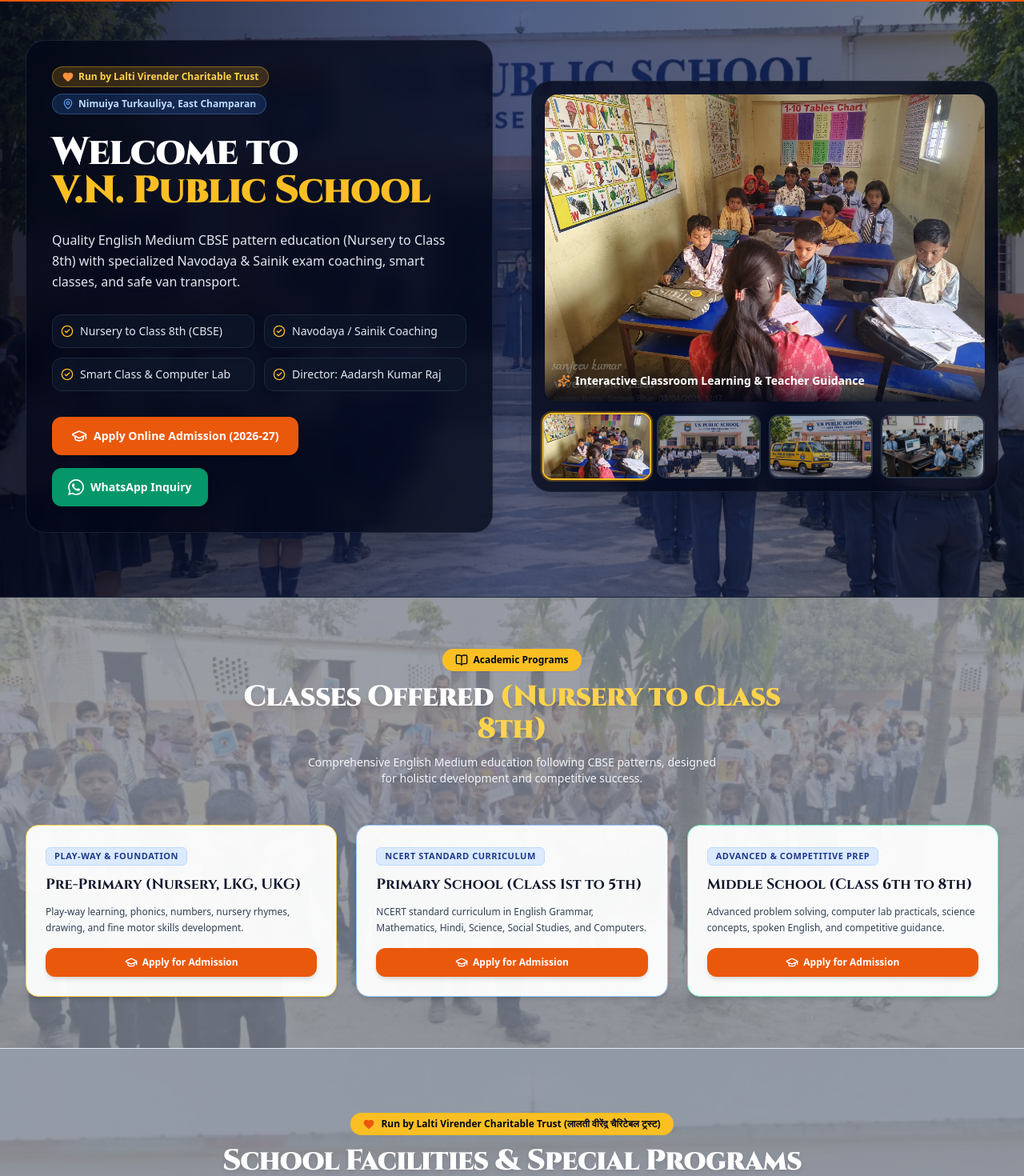
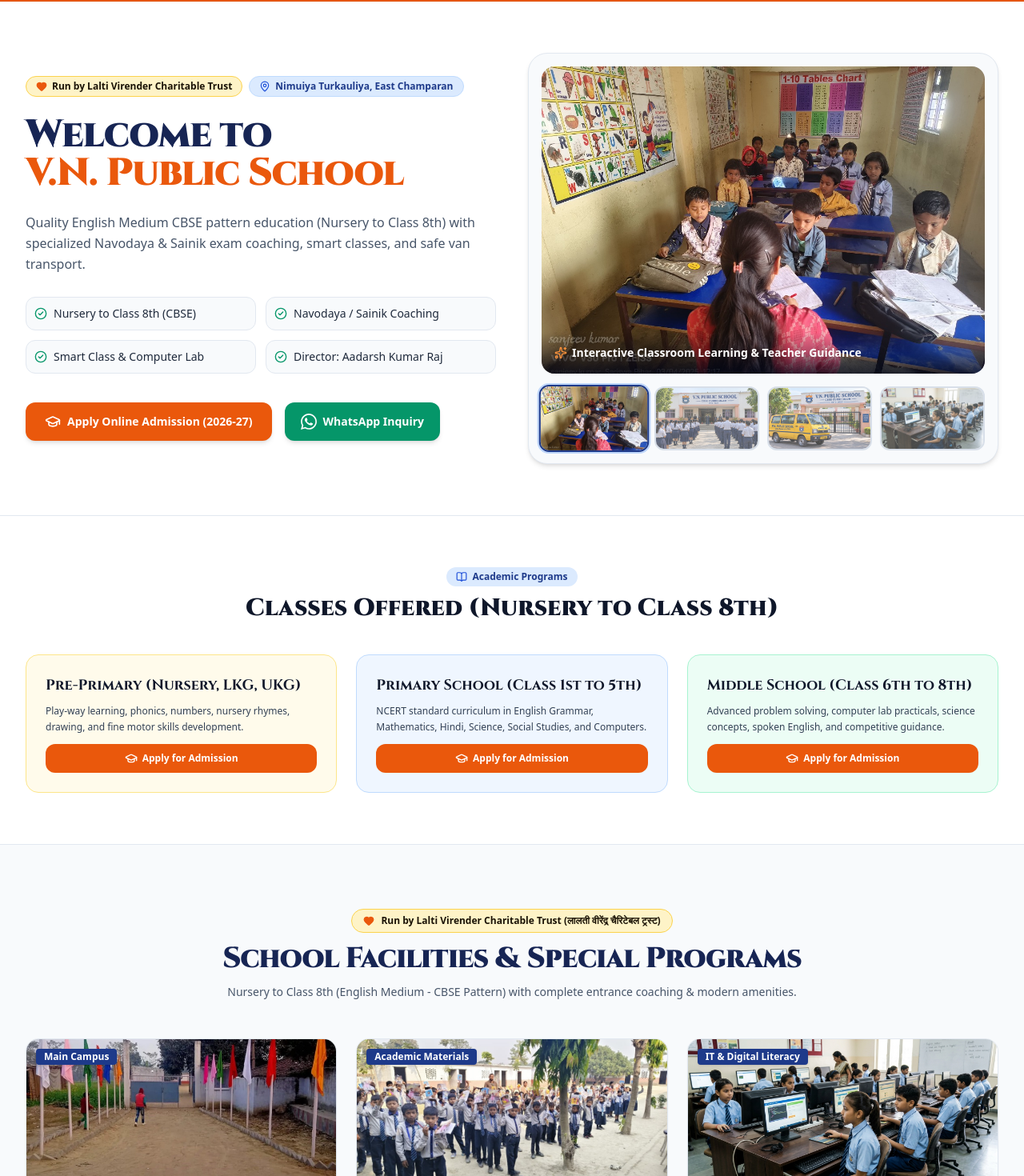
Before and after one commit to EngineerShubham25/V-N-Public-School, a React (Vite) app: page / in a window 1280 px wide. Shown: the part 122-1592 px from the top of the page at 80% size. Built offline with nearby package versions, Linux system fonts and the light colour scheme; the HTML template or start-up script is replaced by a standard one.

Commit message:
Remove all background images and dark blue background colors, restoring original clean website design

```diff
--- a/src/components/Academics.jsx
+++ b/src/components/Academics.jsx
@@ -1,70 +1,47 @@
 import React from 'react';
 import { BookOpen, GraduationCap } from 'lucide-react';
-import bookBgImg from '../assets/book_bg.jpg';
 
 export default function Academics({ onOpenAdmission }) {
   const grades = [
     {
       title: 'Pre-Primary (Nursery, LKG, UKG)',
-      badge: 'Play-Way & Foundation',
       desc: 'Play-way learning, phonics, numbers, nursery rhymes, drawing, and fine motor skills development.',
-      color: 'bg-white/95 border-amber-300 text-amber-950 shadow-md hover:border-amber-500'
+      color: 'bg-amber-50 border-amber-200 text-amber-900'
     },
     {
       title: 'Primary School (Class 1st to 5th)',
-      badge: 'NCERT Standard Curriculum',
       desc: 'NCERT standard curriculum in English Grammar, Mathematics, Hindi, Science, Social Studies, and Computers.',
-      color: 'bg-white/95 border-blue-300 text-blue-950 shadow-md hover:border-blue-500'
+      color: 'bg-blue-50 border-blue-200 text-blue-900'
     },
     {
       title: 'Middle School (Class 6th to 8th)',
-      badge: 'Advanced & Competitive Prep',
       desc: 'Advanced problem solving, computer lab practicals, science concepts, spoken English, and competitive guidance.',
-      color: 'bg-white/95 border-emerald-300 text-emerald-950 shadow-md hover:border-emerald-500'
+      color: 'bg-emerald-50 border-emerald-200 text-emerald-900'
     }
   ];
 
   return (
-    <section id="academics" className="relative py-16 bg-slate-100 text-slate-900 border-b border-slate-200 font-sans overflow-hidden">
+    <section id="academics" className="py-16 bg-white border-b border-slate-200 font-sans">
+      <div className="max-w-7xl mx-auto px-4 sm:px-6 lg:px-8">
 
-      {/* Real School Book Distribution Background Image */}
-      <div
-        className="absolute inset-0 bg-cover bg-center opacity-35 pointer-events-none scale-105"
-        style={{ backgroundImage: `url(${bookBgImg})` }}
-      ></div>
-
-      {/* Light Clean Mask */}
-      <div className="absolute inset-0 bg-slate-900/40 pointer-events-none"></div>
-
-      <div className="max-w-7xl mx-auto px-4 sm:px-6 lg:px-8 relative z-10">
-
-        <div className="text-center max-w-2xl mx-auto mb-12 space-y-3">
-          <div className="inline-flex items-center gap-1.5 bg-amber-400 text-slate-950 px-4 py-1.5 rounded-full text-xs font-black shadow-sm">
-            <BookOpen className="w-4 h-4 text-slate-950" />
+        <div className="text-center max-w-2xl mx-auto mb-10 space-y-2">
+          <div className="inline-flex items-center gap-1.5 bg-blue-100 text-blue-900 px-3 py-1 rounded-full text-xs font-bold">
+            <BookOpen className="w-3.5 h-3.5 text-blue-700" />
             <span>Academic Programs</span>
           </div>
 
-          <h2 className="text-3xl sm:text-4xl font-heading font-black text-white drop-shadow-md tracking-tight">
-            Classes Offered <span className="text-amber-300">(Nursery to Class 8th)</span>
+          <h2 className="text-3xl font-heading font-black text-slate-900">
+            Classes Offered (Nursery to Class 8th)
           </h2>
-
-          <p className="text-sm text-slate-100 font-medium max-w-lg mx-auto drop-shadow-sm">
-            Comprehensive English Medium education following CBSE patterns, designed for holistic development and competitive success.
-          </p>
         </div>
 
         <div className="grid grid-cols-1 md:grid-cols-3 gap-6">
           {grades.map((g, idx) => (
-            <div key={idx} className={`p-6 rounded-2xl border ${g.color} space-y-4 flex flex-col justify-between backdrop-blur-xs transition-all duration-300 hover:-translate-y-1`}>
-              <div className="space-y-3">
-                <span className="inline-block text-[11px] font-bold text-blue-900 bg-blue-100 px-2.5 py-0.5 rounded-md border border-blue-200 uppercase tracking-wider">
-                  {g.badge}
-                </span>
-
-                <h3 className="text-lg font-bold text-slate-900 leading-snug">
+            <div key={idx} className={`p-6 rounded-2xl border ${g.color} space-y-3 flex flex-col justify-between shadow-xs hover:shadow-md transition-all`}>
+              <div>
+                <h3 className="text-lg font-bold text-slate-900 mb-2">
                   {g.title}
                 </h3>
-
                 <p className="text-xs text-slate-700 leading-relaxed">
                   {g.desc}
                 </p>
@@ -72,7 +49,7 @@
 
               <button
                 onClick={onOpenAdmission}
-                className="bg-orange-600 hover:bg-orange-700 text-white font-bold px-4 py-2.5 rounded-xl text-xs w-full text-center mt-4 shadow-md hover:shadow-lg transition-all cursor-pointer flex items-center justify-center gap-1.5"
+                className="bg-orange-600 hover:bg-orange-700 text-white font-bold px-4 py-2.5 rounded-xl text-xs w-full text-center mt-3 shadow-xs hover:shadow-md transition-all cursor-pointer flex items-center justify-center gap-1.5"
               >
                 <GraduationCap className="w-4 h-4 text-white" />
                 <span>Apply for Admission</span>
--- a/src/components/Facilities.jsx
+++ b/src/components/Facilities.jsx
@@ -2,7 +2,6 @@
 import { Monitor, Bus, BookOpen, Sparkles, Trophy, Music, Award, Users, HeartHandshake, ShieldCheck, Dumbbell, Globe, FlaskConical, Target, Heart } from 'lucide-react';
 import realAssemblyImg from '../assets/real_assembly.jpg';
 import omniVanImg from '../assets/omni_van_gate.jpg';
-import heroBgImg from '../assets/hero_bg.jpg';
 
 export default function Facilities({ onOpenAdmission }) {
   // 6 Primary Visual Feature Cards with Real Photos (No Repetitions)
@@ -104,32 +103,22 @@
   ];
 
   return (
-    <section id="facilities" className="relative py-16 sm:py-20 bg-slate-100 text-slate-900 border-b border-slate-200 font-sans overflow-hidden">
-
-      {/* Real School Gate Background Image */}
-      <div
-        className="absolute inset-0 bg-cover bg-center opacity-30 pointer-events-none scale-105"
-        style={{ backgroundImage: `url(${heroBgImg})` }}
-      ></div>
-
-      {/* Light Clean Overlay */}
-      <div className="absolute inset-0 bg-slate-900/40 pointer-events-none"></div>
-
-      <div className="max-w-7xl mx-auto px-4 sm:px-6 lg:px-8 relative z-10">
+    <section id="facilities" className="py-16 sm:py-20 bg-slate-50 border-b border-slate-200 font-sans">
+      <div className="max-w-7xl mx-auto px-4 sm:px-6 lg:px-8">
 
         {/* Section Header with Trust Banner */}
         <div className="text-center max-w-3xl mx-auto mb-12 space-y-3">
 
-          <div className="inline-flex items-center gap-2 bg-amber-400 text-slate-950 px-4 py-1.5 rounded-full text-xs font-black shadow-xs">
+          <div className="inline-flex items-center gap-2 bg-amber-100 border border-amber-300 px-3.5 py-1.5 rounded-full text-xs font-bold text-amber-950 shadow-xs">
             <Heart className="w-3.5 h-3.5 text-orange-600 fill-orange-600" />
             <span>Run by Lalti Virender Charitable Trust (लालती वीरेंद्र चैरिटेबल ट्रस्ट)</span>
           </div>
 
-          <h2 className="text-3xl sm:text-4xl font-heading font-black text-white drop-shadow-md tracking-tight">
+          <h2 className="text-3xl sm:text-4xl font-heading font-black text-blue-950 tracking-tight">
             School Facilities & Special Programs
           </h2>
 
-          <p className="text-sm text-slate-100 font-medium drop-shadow-sm">
+          <p className="text-sm text-slate-600">
             Nursery to Class 8th (English Medium - CBSE Pattern) with complete entrance coaching & modern amenities.
           </p>
         </div>
@@ -137,7 +126,7 @@
         {/* 1. Primary Photo Cards Grid */}
         <div className="grid grid-cols-1 md:grid-cols-2 lg:grid-cols-3 gap-6 mb-14">
           {primaryVisualCards.map((fac, idx) => (
-            <div key={idx} className="bg-white/95 border border-slate-200 rounded-2xl overflow-hidden shadow-md hover:shadow-xl hover:-translate-y-1 hover:border-orange-500 transition-all duration-300 group flex flex-col cursor-pointer backdrop-blur-xs">
+            <div key={idx} className="bg-white border border-slate-200 rounded-2xl overflow-hidden shadow-sm hover:shadow-xl hover:-translate-y-1 hover:border-orange-400 transition-all duration-300 group flex flex-col cursor-pointer">
               <div className="relative h-48 overflow-hidden bg-slate-100">
                 <img
                   src={fac.image}
@@ -164,7 +153,7 @@
         </div>
 
         {/* 2. All 9 School Facilities Grid (Clean, Detailed, Non-repetitive with Hover Effects) */}
-        <div className="bg-white/95 border border-slate-200 rounded-3xl p-6 sm:p-10 shadow-lg space-y-8 backdrop-blur-xs">
+        <div className="bg-white border border-slate-200 rounded-3xl p-6 sm:p-10 shadow-sm space-y-8">
           <div className="border-b border-slate-200 pb-4 text-center sm:text-left">
             <span className="text-xs font-bold text-orange-600 uppercase tracking-wider block mb-0.5">
               Complete Offerings
--- a/src/components/Hero.jsx
+++ b/src/components/Hero.jsx
@@ -2,7 +2,6 @@
 import { GraduationCap, MapPin, Sparkles, CheckCircle2, Heart } from 'lucide-react';
 import realAssemblyImg from '../assets/real_assembly.jpg';
 import omniVanImg from '../assets/omni_van_gate.jpg';
-import heroBgImg from '../assets/hero_bg.jpg';
 
 export default function Hero({ onOpenAdmission }) {
   const [activeImage, setActiveImage] = useState(0);
@@ -15,71 +14,56 @@
   ];
 
   return (
-    <section id="about" className="relative pt-12 pb-20 border-b border-slate-800 font-sans overflow-hidden min-h-[600px] flex items-center w-full max-w-full bg-slate-950">
+    <section id="about" className="py-12 sm:py-16 bg-white border-b border-slate-200 font-sans">
+      <div className="max-w-7xl mx-auto px-4 sm:px-6 lg:px-8">
+        <div className="grid grid-cols-1 lg:grid-cols-12 gap-10 items-center">
 
-      {/* Full Cover School Building Background Image */}
-      <div
-        className="absolute inset-0 w-full h-full bg-cover bg-center sm:bg-center bg-no-repeat pointer-events-none scale-105 transition-transform duration-1000"
-        style={{
-          backgroundImage: `url(${heroBgImg})`,
-          backgroundSize: 'cover',
-          backgroundPosition: 'center',
-          backgroundRepeat: 'no-repeat'
-        }}
-      ></div>
-
-      {/* Subtle Dark/Blue Transparent Overlay for Text Readability */}
-      <div className="absolute inset-0 bg-gradient-to-r from-slate-950/85 via-blue-950/70 to-slate-950/50 pointer-events-none"></div>
-
-      <div className="max-w-7xl mx-auto px-4 sm:px-6 lg:px-8 relative z-10 w-full">
-        <div className="grid grid-cols-1 lg:grid-cols-12 gap-8 lg:gap-12 items-center">
-
-          {/* Left Column: School Info Card */}
-          <div className="lg:col-span-6 bg-slate-950/75 backdrop-blur-md p-6 sm:p-8 rounded-3xl border border-slate-800/80 shadow-2xl space-y-6">
+          {/* Left Column: School Info */}
+          <div className="lg:col-span-6 space-y-6">
 
             <div className="inline-flex flex-wrap items-center gap-2">
-              <span className="inline-flex items-center gap-1.5 bg-amber-500/20 border border-amber-400/40 px-3 py-1 rounded-full text-xs font-bold text-amber-300">
-                <Heart className="w-3.5 h-3.5 text-orange-400 fill-orange-400" />
+              <span className="inline-flex items-center gap-1.5 bg-amber-100 border border-amber-300 px-3 py-1 rounded-full text-xs font-bold text-amber-950">
+                <Heart className="w-3.5 h-3.5 text-orange-600 fill-orange-600" />
                 <span>Run by Lalti Virender Charitable Trust</span>
               </span>
 
-              <span className="inline-flex items-center gap-1.5 bg-blue-500/20 border border-blue-400/30 px-3 py-1 rounded-full text-xs font-bold text-blue-200">
-                <MapPin className="w-3.5 h-3.5 text-blue-400" />
+              <span className="inline-flex items-center gap-1.5 bg-blue-100 border border-blue-200 px-3 py-1 rounded-full text-xs font-bold text-blue-900">
+                <MapPin className="w-3.5 h-3.5 text-blue-700" />
                 <span>Nimuiya Turkauliya, East Champaran</span>
               </span>
             </div>
 
-            <h1 className="text-4xl sm:text-5xl font-heading font-black text-white tracking-tight leading-tight">
+            <h1 className="text-4xl sm:text-5xl font-heading font-black text-blue-950 tracking-tight leading-tight">
               Welcome to <br />
-              <span className="text-amber-400">V.N. Public School</span>
+              <span className="text-orange-600">V.N. Public School</span>
             </h1>
 
-            <p className="text-base text-slate-200 leading-relaxed font-normal">
+            <p className="text-base text-slate-600 leading-relaxed font-normal">
               Quality English Medium CBSE pattern education (Nursery to Class 8th) with specialized Navodaya & Sainik exam coaching, smart classes, and safe van transport.
             </p>
 
             {/* Feature Checklist */}
-            <div className="grid grid-cols-1 sm:grid-cols-2 gap-3 text-sm text-slate-200 font-medium pt-1">
-              <div className="flex items-center gap-2 bg-slate-900/70 p-2.5 rounded-xl border border-slate-800">
-                <CheckCircle2 className="w-4 h-4 text-amber-400 shrink-0" />
+            <div className="grid grid-cols-1 sm:grid-cols-2 gap-3 text-sm text-slate-800 font-medium pt-1">
+              <div className="flex items-center gap-2 bg-slate-50 p-2.5 rounded-xl border border-slate-200">
+                <CheckCircle2 className="w-4 h-4 text-emerald-600 shrink-0" />
                 <span>Nursery to Class 8th (CBSE)</span>
               </div>
-              <div className="flex items-center gap-2 bg-slate-900/70 p-2.5 rounded-xl border border-slate-800">
-                <CheckCircle2 className="w-4 h-4 text-amber-400 shrink-0" />
+              <div className="flex items-center gap-2 bg-slate-50 p-2.5 rounded-xl border border-slate-200">
+                <CheckCircle2 className="w-4 h-4 text-emerald-600 shrink-0" />
                 <span>Navodaya / Sainik Coaching</span>
               </div>
-              <div className="flex items-center gap-2 bg-slate-900/70 p-2.5 rounded-xl border border-slate-800">
-                <CheckCircle2 className="w-4 h-4 text-amber-400 shrink-0" />
+              <div className="flex items-center gap-2 bg-slate-50 p-2.5 rounded-xl border border-slate-200">
+                <CheckCircle2 className="w-4 h-4 text-emerald-600 shrink-0" />
                 <span>Smart Class & Computer Lab</span>
               </div>
-              <div className="flex items-center gap-2 bg-slate-900/70 p-2.5 rounded-xl border border-slate-800">
-                <CheckCircle2 className="w-4 h-4 text-amber-400 shrink-0" />
+              <div className="flex items-center gap-2 bg-slate-50 p-2.5 rounded-xl border border-slate-200">
+                <CheckCircle2 className="w-4 h-4 text-emerald-600 shrink-0" />
                 <span>Director: Aadarsh Kumar Raj</span>
               </div>
             </div>
 
             {/* Action Buttons */}
-            <div className="flex flex-wrap items-center gap-4 pt-2">
+            <div className="flex flex-wrap items-center gap-4 pt-3">
               <button
                 onClick={onOpenAdmission}
                 className="bg-orange-600 hover:bg-orange-700 text-white font-bold px-6 py-3.5 rounded-xl shadow-md hover:shadow-lg transition-all text-sm flex items-center gap-2 cursor-pointer"
@@ -105,10 +89,10 @@
 
           {/* Right Column: Photo Showcase */}
           <div className="lg:col-span-6">
-            <div className="bg-slate-950/75 backdrop-blur-md border border-slate-800/80 p-4 rounded-3xl shadow-2xl space-y-4">
+            <div className="bg-slate-50 border border-slate-200 p-4 rounded-3xl shadow-md space-y-4">
 
               {/* Main Photo Display */}
-              <div className="relative h-72 sm:h-96 rounded-2xl overflow-hidden shadow-sm bg-slate-900">
+              <div className="relative h-72 sm:h-96 rounded-2xl overflow-hidden shadow-sm bg-slate-200">
                 <img
                   src={heroPhotos[activeImage].src}
                   alt={heroPhotos[activeImage].caption}
@@ -129,7 +113,7 @@
                     key={idx}
                     onClick={() => setActiveImage(idx)}
                     className={`relative h-16 sm:h-20 rounded-xl overflow-hidden border-2 transition-all ${
-                      activeImage === idx ? 'border-amber-400 ring-2 ring-amber-500/30 scale-105' : 'border-slate-700 opacity-70 hover:opacity-100'
+                      activeImage === idx ? 'border-blue-900 ring-2 ring-blue-500/30 scale-105' : 'border-slate-300 opacity-70 hover:opacity-100'
                     }`}
                   >
                     <img src={photo.src} alt={photo.caption} className="w-full h-full object-cover" />
```
Also changed, not shown: src/components/Contact.jsx (+17 -28 lines), src/components/DirectorMessage.jsx (+17 -28 lines).
